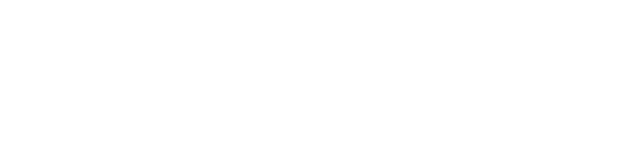
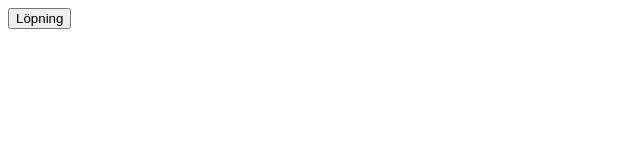
Before and after one commit to elisod/traningsdagbok, a plain HTML site: page index.html in a window 1280 px wide. Shown: the whole page, without its empty margins (0-640 px from the left). Drawn offline with Linux system fonts and the light colour scheme.

Commit message:
Update index.html
lade till en knapp för löpning

```diff
--- a/index.html
+++ b/index.html
@@ -4,5 +4,6 @@
  <title>Träningsdagbok</title>
 </head>
 <body>
+ <a href="lopning.html"><button>Löpning</button></a>
 </body>
 </html>
```
